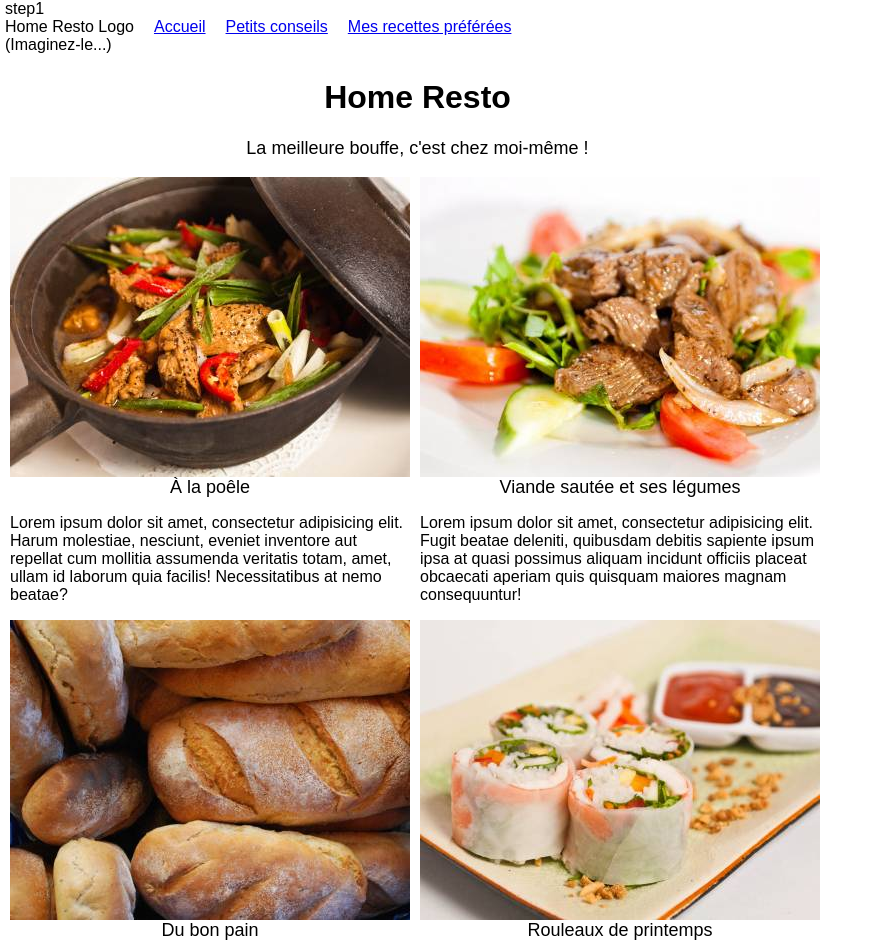
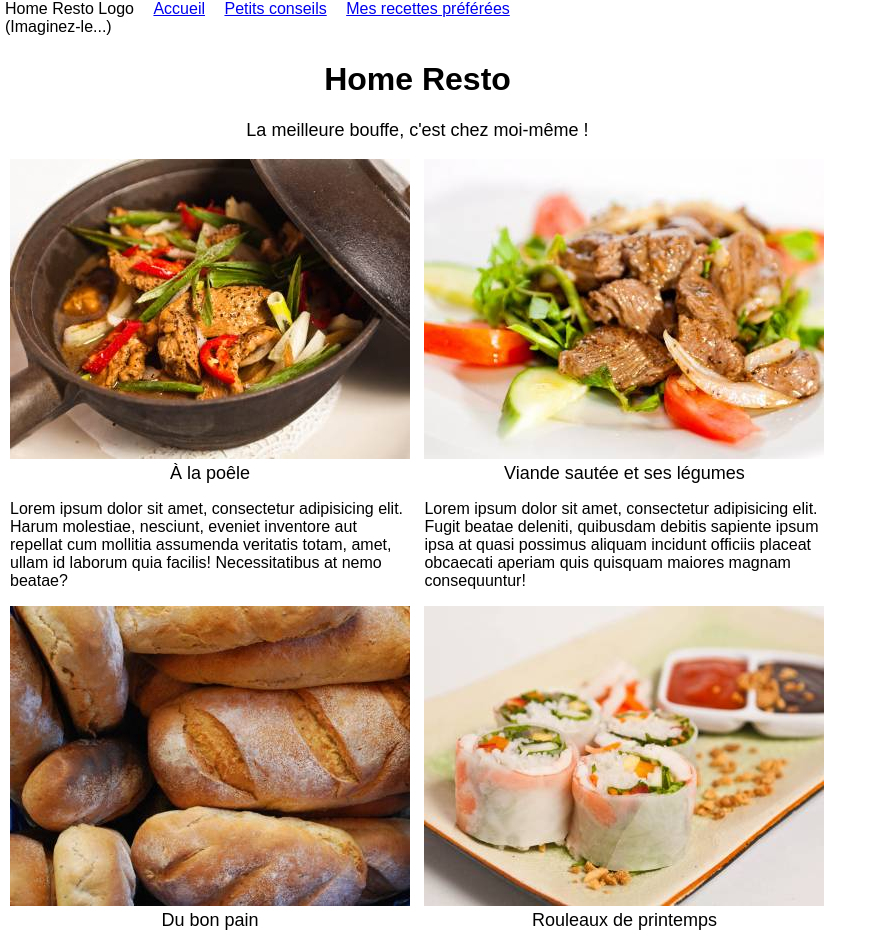
Before and after one commit to DjebbZ/gss-paris-js, a website: page index.html in a window 1280 px wide. Shown: the top 944 px of the page, without its empty margins (0-882 px from the left). Drawn offline with Linux system fonts and the light colour scheme.

Commit message:
Try with display: inline-block;

```diff
--- a/index.html
+++ b/index.html
@@ -1,4 +1,4 @@
-step1<!doctype html>
+<!doctype html>
 <html lang="fr">
 <head>
     <meta charset="UTF-8">
@@ -13,18 +13,17 @@ step1<!doctype html>
         ul,li { padding: 0; margin: 0;}
 
         /* Header */
-        header { padding-bottom: 40px;}
-        .nav-item { float: left; list-style-type: none; vertical-align: top; padding-right: 20px;}
-        .main {clear: left;}
+        header { padding-bottom: 4px;}
+        .nav-item { display: inline-block; vertical-align: top; padding-right: 15px;}
 
         /* Main content */
         h1, .subtitle { text-align: center;}
         .subtitle { font-size: 1.5rem; }
         .main {width: 825px;}
-        .recette { width: 410px; float: left; text-align: center;}
+        .recette { width: 410px; display: inline-block; text-align: center;}
+        .recette:last-child { display: block;}
         .recette-intro { width: 400px; padding-left: 5px; text-align: left;}
         .recette-legende { font-size: 1.5rem;}
-        .footer {clear: left;}
 
         /* Footer */
         footer { margin-top: 3rem; text-align: right; width: 825px;}
```
